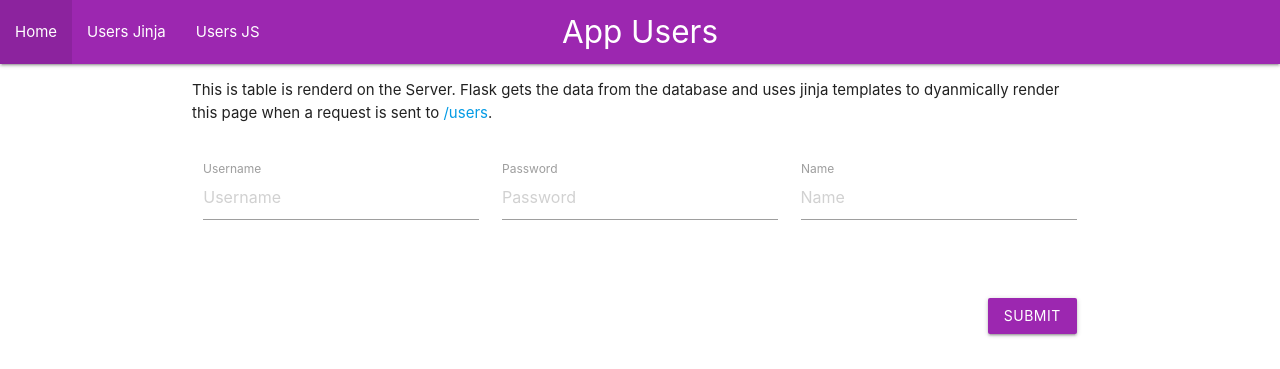
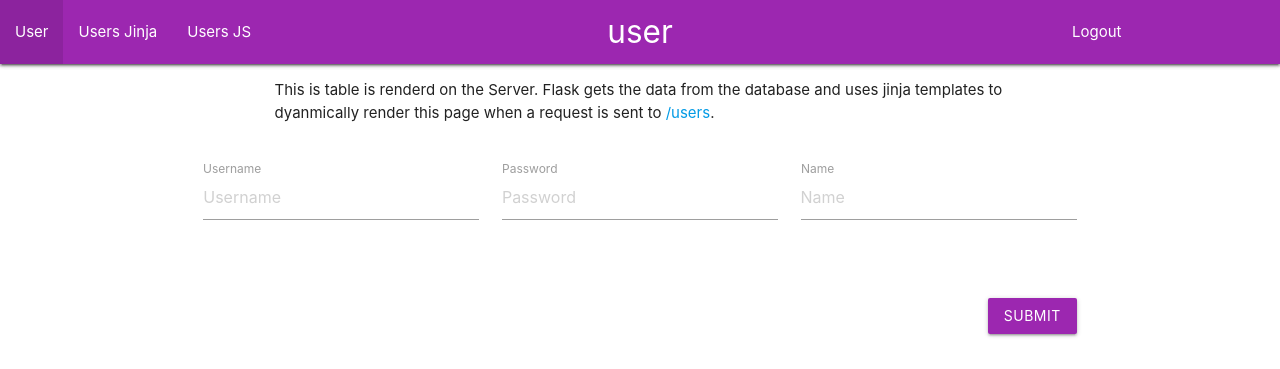
Before and after one commit to INFO2602-LECI/IntershipProject, a Flask app: page /users in a window 1280 px wide. Shown: the top 369 px of the page. Run offline with Flask 3, Linux system fonts and the light colour scheme.

Commit message:
modified:   App/templates/users.html

```diff
--- a/App/templates/users.html
+++ b/App/templates/users.html
@@ -1,6 +1,26 @@
 {% extends "layout.html" %}
 {% block title %}App Users{% endblock %}
-{% block page %}App Users{% endblock %}
+
+
+{% block page %}
+<nav class="purple">
+  <div class="nav-wrapper">
+    <a href="#!" class="brand-logo center">user</a>
+    <div class="nav-wrapper">
+        <ul id="nav-mobile" class="left">
+            <li><a href="/">User</a></li>
+            <li><a href="/users">Users Jinja</a></li>
+            <li><a href="/static/users">Users JS</a></li>
+            <li style="margin-left: 800px;">
+              <form class="col s12" method="POST" action="/users/logout">
+              <button class="purple" style="border: 0; color: white;"  type="submit" name="logout">Logout</button>
+              </form>
+            </li>
+        </ul>
+    </div>
+  </div>
+</nav>
+{% endblock %}
 
 {{ super() }}
 
```
